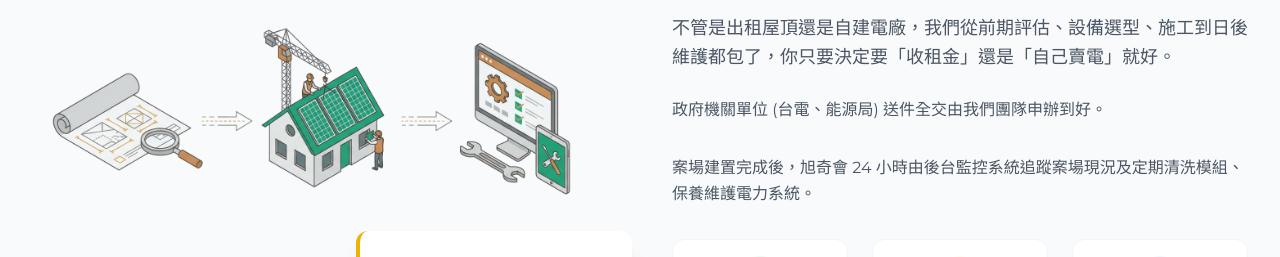
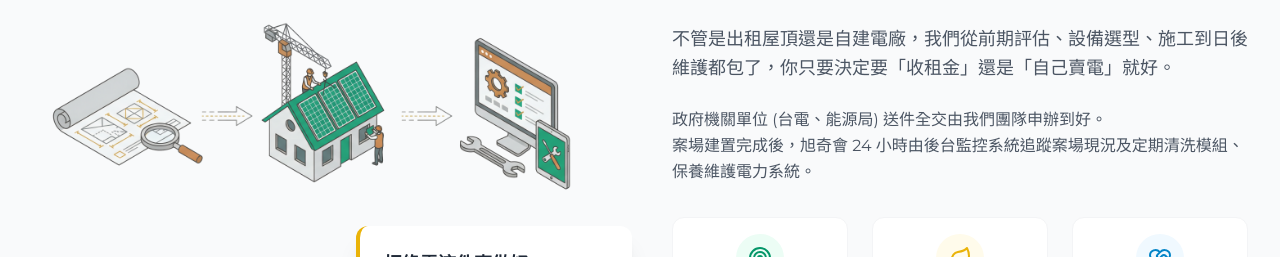
Before and after one commit to HungliChou/knenergy-landingPage.github.io, a React (Vite) app: page / in a window 1280 px wide. Shown: the part 1646-1903 px from the top of the page. Built offline with nearby package versions, Linux system fonts and the light colour scheme.

Commit message:
minor fix

```diff
--- a/components/About.tsx
+++ b/components/About.tsx
@@ -33,9 +33,7 @@ const About: React.FC = () => {
               不管是出租屋頂還是自建電廠，我們從前期評估、設備選型、施工到日後維護都包了，你只要決定要「收租金」還是「自己賣電」就好。
             </p>
             <p className="text-gray-600 mb-8 leading-relaxed">
-              政府機關單位 (台電、能源局) 送件全交由我們團隊申辦到好。
-            </p>
-            <p className="text-gray-600 mb-8 leading-relaxed">
+              政府機關單位 (台電、能源局) 送件全交由我們團隊申辦到好。<br />
               案場建置完成後，旭奇會 24 小時由後台監控系統追蹤案場現況及定期清洗模組、保養維護電力系統。
             </p>
 
```
